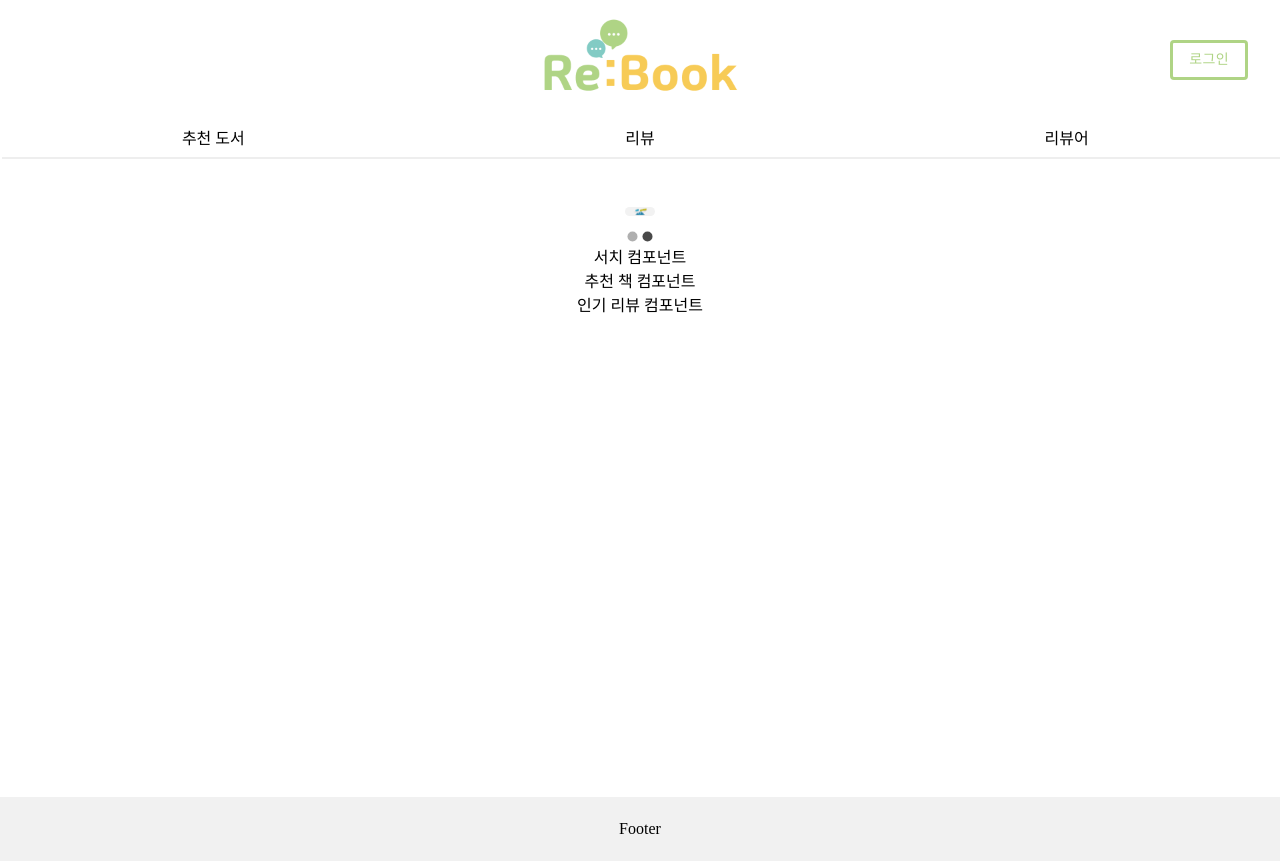
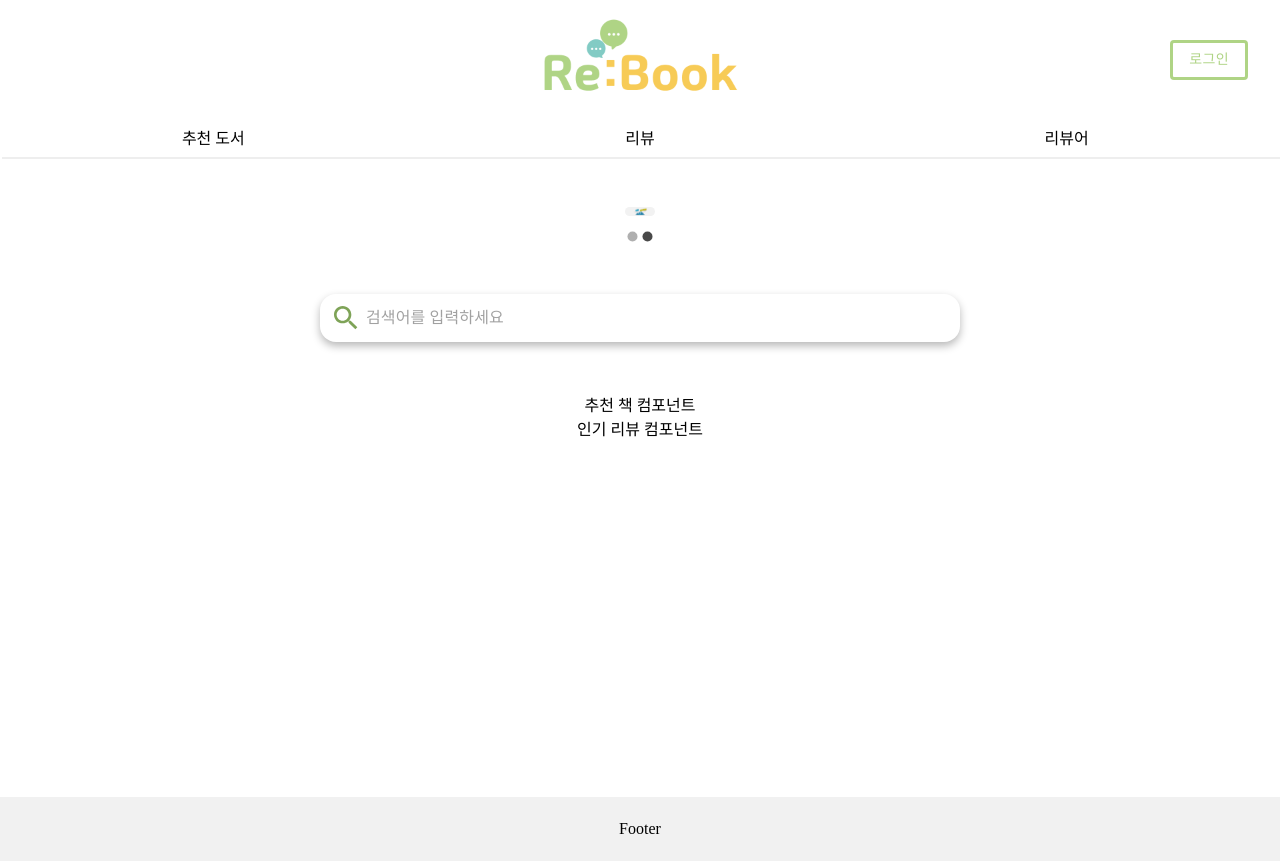
Before and after one commit to CodingOnTeamBook/Rebook_React_Node, a React (Create React App) app in the folder client/: page / in a window 1280 px wide. Built offline with nearby package versions, Linux system fonts and the light colour scheme; no server answers; a web font is replaced by a local one.

Commit message:
Landing Page - Input Component 작성

```diff
--- /dev/null
+++ b/client/src/components/SearchForm.tsx
@@ -0,0 +1,73 @@
+import React, { FunctionComponent, useState, useEffect, useRef } from 'react';
+import styled from 'styled-components';
+import SearchIcon from '@material-ui/icons/Search';
+import CancelIcon from '@material-ui/icons/Cancel';
+import InputBase from '@material-ui/core/InputBase';
+
+const Wrapper = styled.div`
+  position: relative;
+  width: 50vw;
+  box-shadow: 0 4px 8px ${(props) => props.theme.palette.gray};
+  margin: 50px auto;
+  border-radius: 16px;
+  padding: 8px 10px;
+
+  .form {
+    display: flex;
+    width: 100%;
+    justify-content: center;
+    align-items: center;
+  }
+`;
+
+const Search_Icon = styled(SearchIcon)`
+  color: ${(props) => props.theme.palette.darkgreen};
+  font-size: 32px;
+  margin-right: 4px;
+`;
+
+const CancleBtn = styled(CancelIcon)`
+  cursor: pointer;
+  color: ${(props) => props.theme.palette.green};
+`;
+
+const SearchForm: FunctionComponent = () => {
+  const [inputValue, setInputValue] = useState('');
+  const inputRef: React.MutableRefObject<any> = useRef();
+
+  function OnChange(
+    e: React.ChangeEvent<HTMLTextAreaElement | HTMLInputElement>
+  ) {
+    const searchKeyword = e.target.value;
+    setInputValue(searchKeyword);
+  }
+
+  function onSubmit(e: any) {
+    // To do : 전송
+    alert(`inputValue : ${inputValue}`);
+  }
+
+  function onReset() {
+    setInputValue('');
+    inputRef.current.focus();
+  }
+
+  return (
+    <Wrapper>
+      <form className="form" autoComplete="off" onSubmit={(e) => onSubmit(e)}>
+        <Search_Icon />
+        <InputBase
+          value={inputValue}
+          type="text"
+          inputRef={inputRef}
+          fullWidth
+          placeholder="검색어를 입력하세요"
+          onChange={(e) => OnChange(e)}
+        />
+        {inputValue.length > 0 && <CancleBtn onClick={() => onReset()} />}
+      </form>
+    </Wrapper>
+  );
+};
+
+export default SearchForm;
--- a/client/src/pages/LandingPage/index.tsx
+++ b/client/src/pages/LandingPage/index.tsx
@@ -1,6 +1,7 @@
 import React, { FunctionComponent } from 'react';
 import styled from 'styled-components';
 import CarouselComponent from '../../components/CarouselComponent';
+import SearchForm from '../../components/SearchForm';
 
 const LandingContainer = styled.main`
   display: flex;
@@ -14,7 +15,7 @@ const LandingPage: FunctionComponent = () => {
     <>
       <LandingContainer>
         <CarouselComponent />
-        <div>서치 컴포넌트</div>
+        <SearchForm />
         <div>추천 책 컴포넌트</div>
         <div>인기 리뷰 컴포넌트</div>
       </LandingContainer>
```
